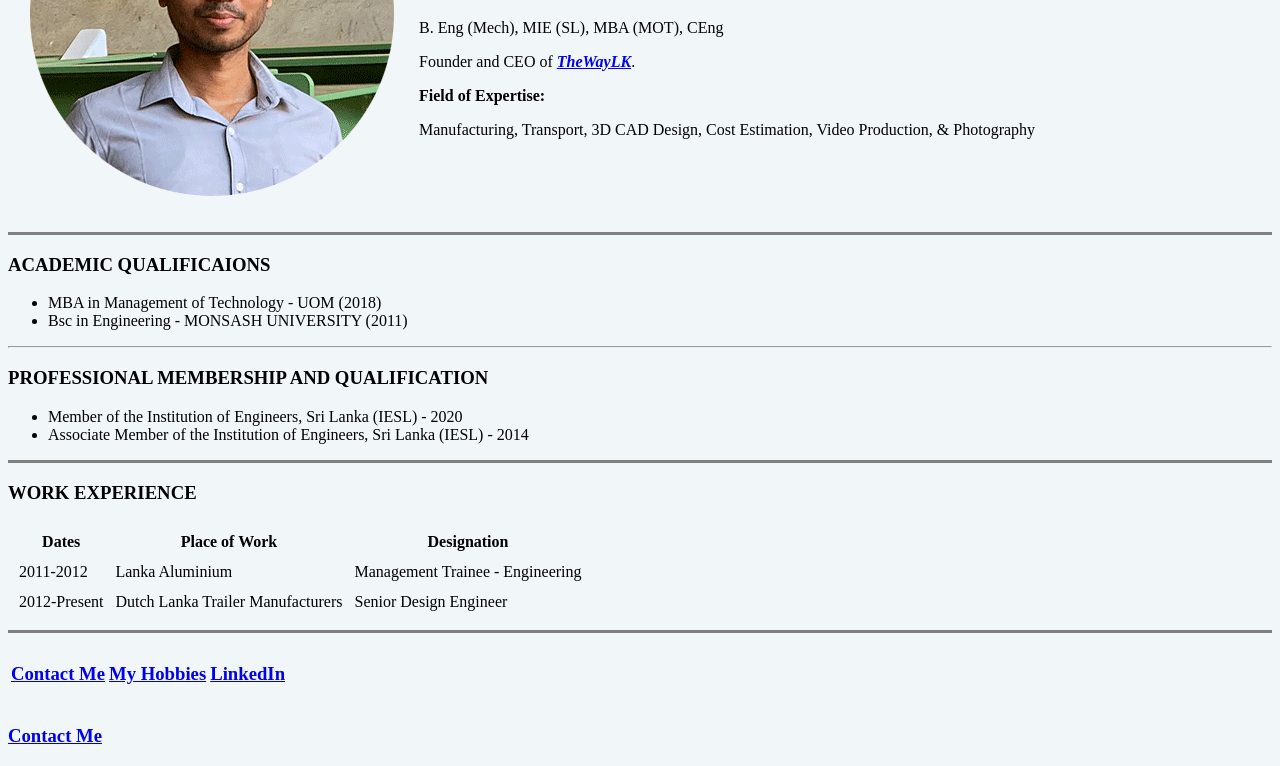
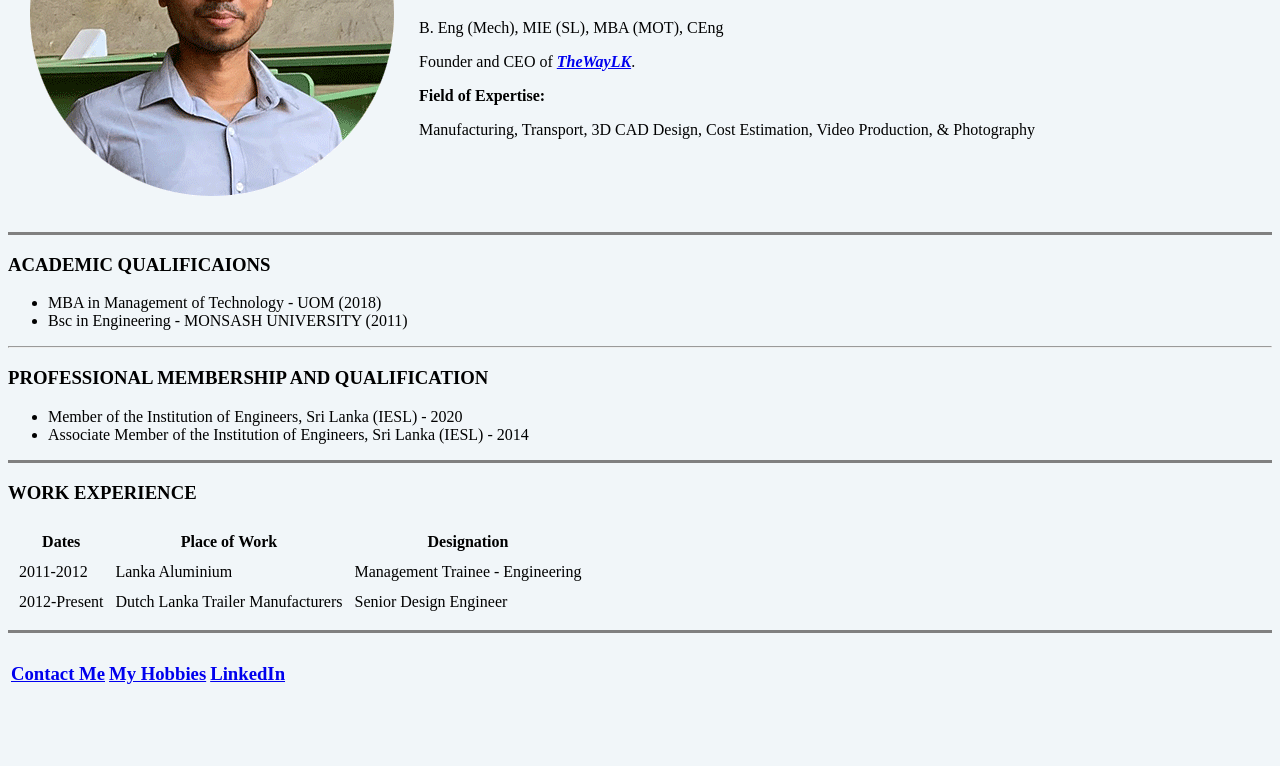
Before and after one commit to DulshanSameera/cv, a plain HTML site: page index.html in a window 1280 px wide. Shown: the part 197-963 px from the top of the page. After the commit the page ends 912 px from the top, so only its background shows below. Drawn offline with Linux system fonts and the light colour scheme.

Commit message:
Update index.html

```diff
--- a/index.html
+++ b/index.html
@@ -98,7 +98,7 @@
     </tr>
 
   </table>
-<h3><a href="contact.html" onclick="window.open('contact.html','_self');">Contact Me   </a></h3>
+
 </body>
 
 </html>
```
